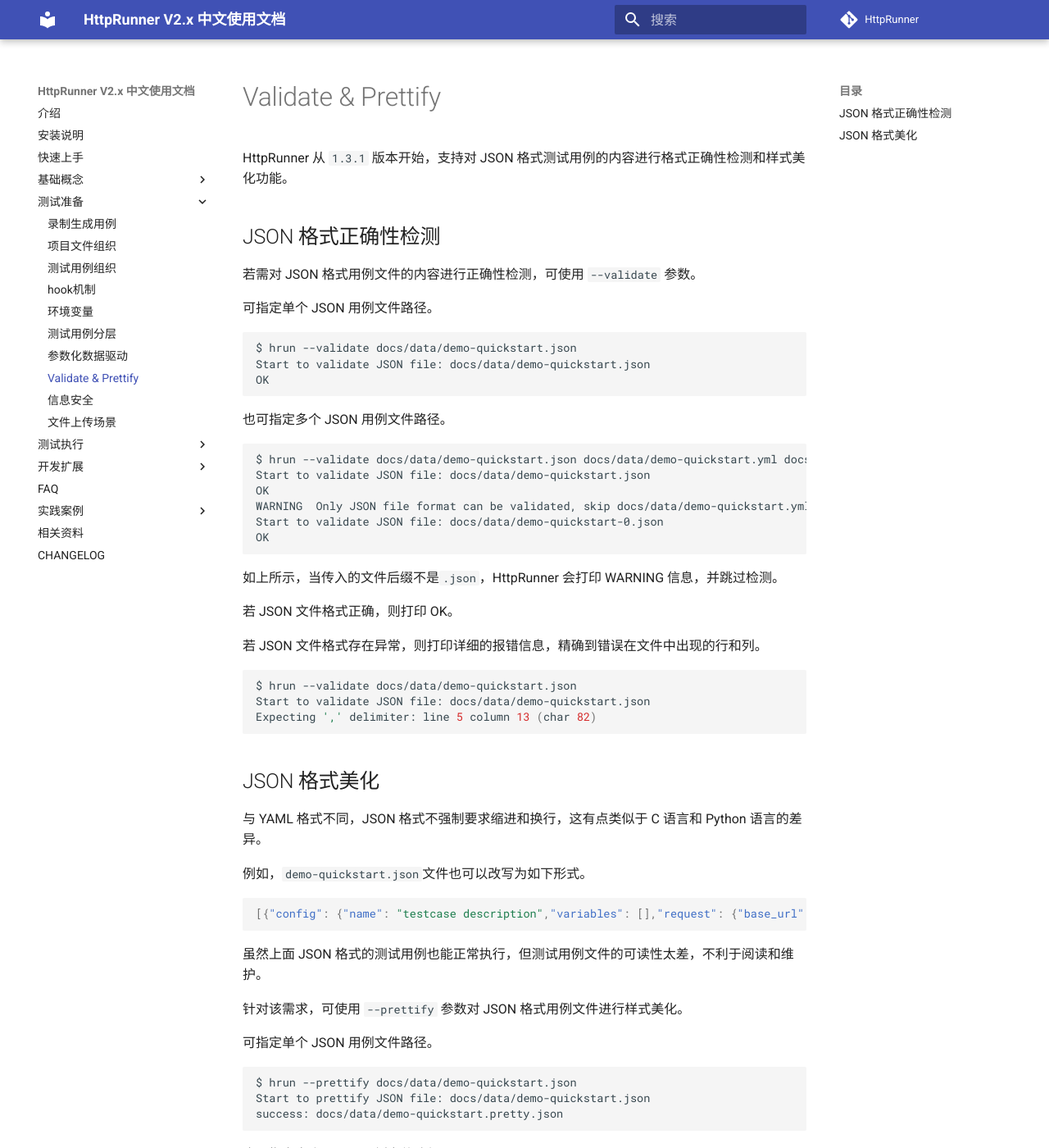
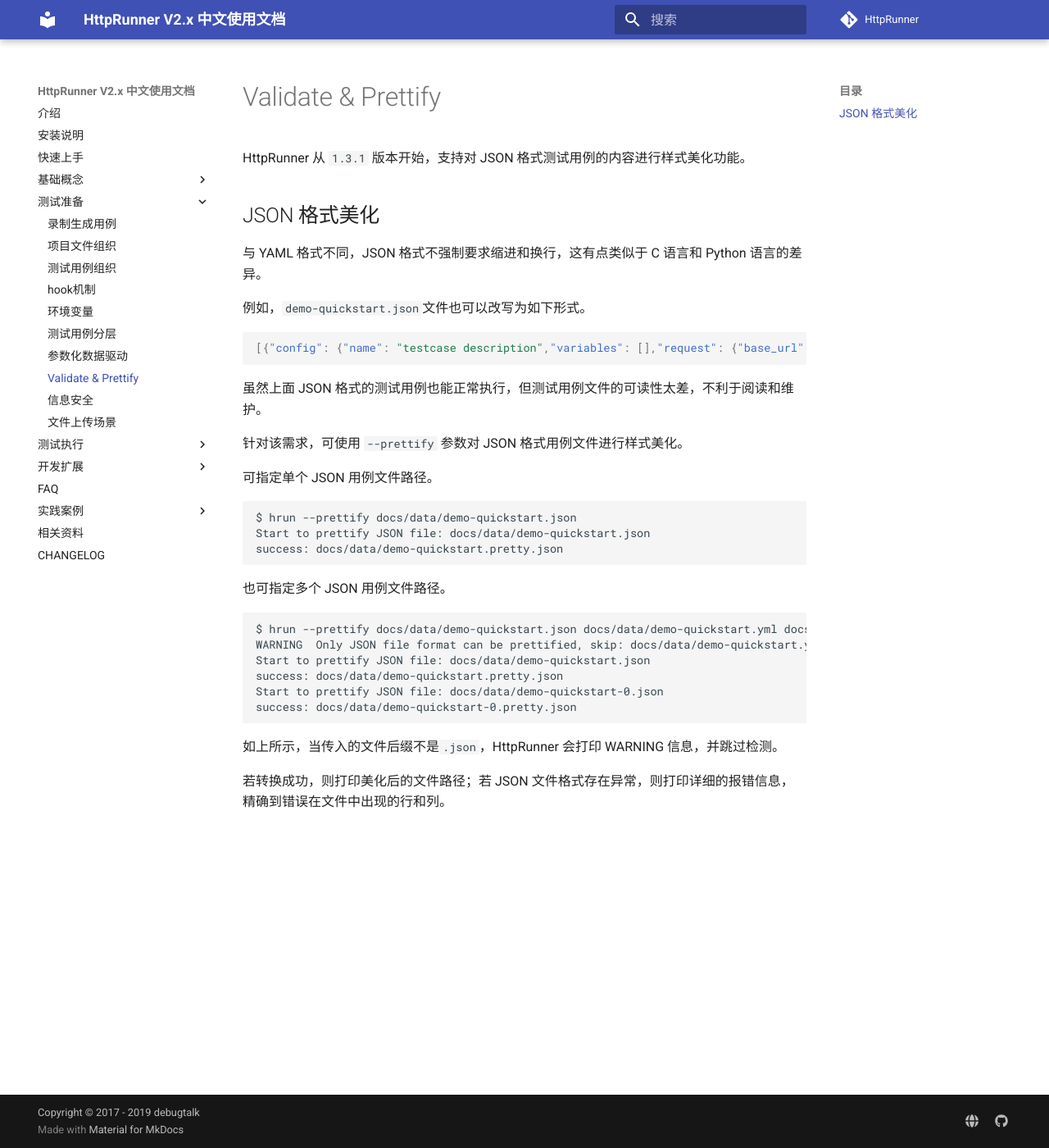
Before and after one commit to TanakitIntR/httprunner4, an MkDocs documentation site: the page built from docs/prepare/validate-pretty.md, in a window 1280 px wide and 1400 px high. Shown: the whole window at 82% size. Built offline with MkDocs 1.6.1 and Material for MkDocs 9.7.7, drawn with Linux system fonts in a browser that asks for light colours; comment, search, counter and statistics services are not loaded.

Commit message:
change: remove cli --validate

````diff
--- a/docs/prepare/validate-pretty.md
+++ b/docs/prepare/validate-pretty.md
@@ -1,40 +1,5 @@
 
-HttpRunner 从 `1.3.1` 版本开始，支持对 JSON 格式测试用例的内容进行格式正确性检测和样式美化功能。
-
-## JSON 格式正确性检测
-
-若需对 JSON 格式用例文件的内容进行正确性检测，可使用 `--validate` 参数。
-
-可指定单个 JSON 用例文件路径。
-
-```bash
-$ hrun --validate docs/data/demo-quickstart.json
-Start to validate JSON file: docs/data/demo-quickstart.json
-OK
-```
-
-也可指定多个 JSON 用例文件路径。
-
-```bash
-$ hrun --validate docs/data/demo-quickstart.json docs/data/demo-quickstart.yml docs/data/demo-quickstart-0.json
-Start to validate JSON file: docs/data/demo-quickstart.json
-OK
-WARNING  Only JSON file format can be validated, skip docs/data/demo-quickstart.yml
-Start to validate JSON file: docs/data/demo-quickstart-0.json
-OK
-```
-
-如上所示，当传入的文件后缀不是`.json`，HttpRunner 会打印 WARNING 信息，并跳过检测。
-
-若 JSON 文件格式正确，则打印 OK。
-
-若 JSON 文件格式存在异常，则打印详细的报错信息，精确到错误在文件中出现的行和列。
-
-```bash
-$ hrun --validate docs/data/demo-quickstart.json
-Start to validate JSON file: docs/data/demo-quickstart.json
-Expecting ',' delimiter: line 5 column 13 (char 82)
-```
+HttpRunner 从 `1.3.1` 版本开始，支持对 JSON 格式测试用例的内容进行样式美化功能。
 
 ## JSON 格式美化
 
````
Also changed, not shown: docs/CHANGELOG.md (+2 -1 lines), 1 other file.
